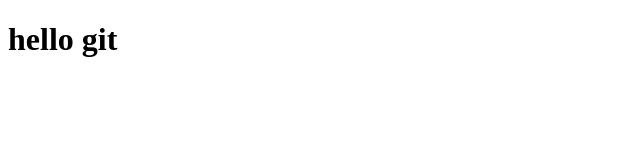
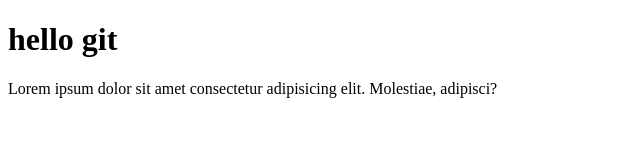
Before and after one commit to VladimirKaz/git-lesson, a plain HTML site: page index.html in a window 1280 px wide. Shown: the whole page, without its empty margins (0-640 px from the left). Drawn offline with Linux system fonts and the light colour scheme.

Commit message:
add paragraph

```diff
--- a/index.html
+++ b/index.html
@@ -7,5 +7,9 @@
 </head>
 <body>
     <h1>hello git</h1>
+
+    <p>
+      Lorem ipsum dolor sit amet consectetur adipisicing elit. Molestiae, adipisci?
+    </p>
 </body>
 </html>
```
